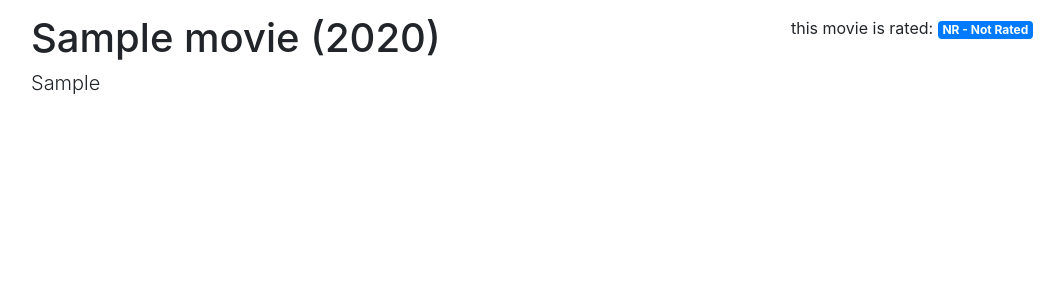
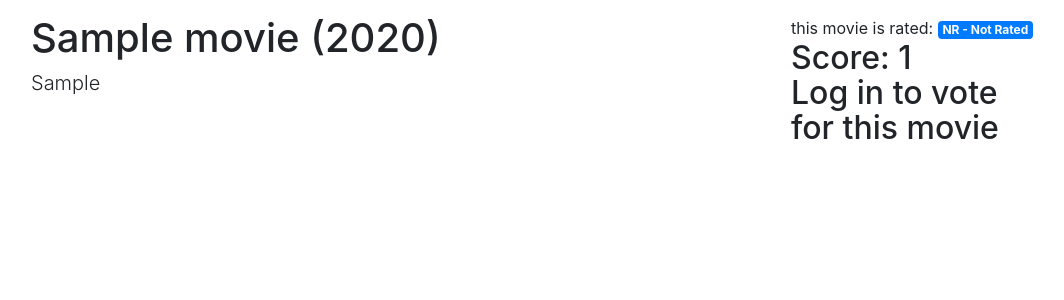
Before and after one commit to Gabkings/MyMDB, a Django app: page /movie/1 in a window 1280 px wide. Shown: the part 40-340 px from the top of the page, without its empty margins (54-1118 px from the left). Run offline with Django 3.2, Linux system fonts and the light colour scheme; tables that the repository leaves empty hold one stand-in row (values such as "Sample post"); some libraries are stand-ins or nearby versions.

Commit message:
added voting feature to movies

```diff
--- a/django/core/models.py
+++ b/django/core/models.py
@@ -1,4 +1,8 @@
 from django.db import models
+from django.db.models.aggregates import (
+    Sum
+)
+from django.conf import settings
 
 # Create your models here.
 
@@ -9,6 +13,11 @@ class MovieManager(models.Manager):
         qs = qs.prefetch_related(
             'writers','actors'
         )
+        return qs
+
+    def all_with_related_persons_and_score(self):
+        qs = self.all_with_related_persons()
+        qs = qs.annotate(score=Sum('vote__value'))
         return qs
 
 class Movie(models.Model):
@@ -29,7 +38,7 @@ class Movie(models.Model):
     year = models.PositiveIntegerField()
     rating = models.IntegerField(
         choices=RATINGS,
-        default=NOT_RATED
+        default=NOT_RATED,
     )
     runtime = models.PositiveIntegerField()
     website = models.URLField(blank=True)
@@ -111,3 +120,46 @@ class Role(models.Model):
 
     class Meta:
         unique_together = ('movie','person','name')
+
+class VoteManager(models.Manager):
+
+    def get_vote_or_unsaved_blank_vote(self, movie, user):
+        try:
+            return Vote.objects.get(
+                movie=movie,
+                user=user)
+        except Vote.DoesNotExist:
+            return Vote(
+                movie=movie,
+                user=user)
+
+
+
+
+class Vote(models.Model):
+    UP = 1
+    DOWN = -1
+    VALUE_CHOICES = (
+        (UP, "👍",),
+        (DOWN, "👎",),
+    )
+
+    value = models.SmallIntegerField(
+        choices=VALUE_CHOICES,
+    )
+    user = models.ForeignKey(
+        settings.AUTH_USER_MODEL,
+        on_delete=models.CASCADE
+    )
+    movie = models.ForeignKey(
+        Movie,
+        on_delete=models.CASCADE,
+    )
+    voted_on = models.DateTimeField(
+        auto_now=True
+    )
+
+    objects = VoteManager()
+
+    class Meta:
+        unique_together = ('user', 'movie')
--- a/django/core/templates/core/movie_detail.html
+++ b/django/core/templates/core/movie_detail.html
@@ -12,5 +12,25 @@
 {% block sidebar %}
 <div>
 this movie is rated: <span class="badge badge-primary"> {{object.get_rating_display}}</span>
+
 </div>
+<div><h2> Score: {{object.score|default_if_none:'TBD'}}
+
+<div >
+    {% if vote_form %}
+      <form
+          method="post"
+          action="{{ vote_form_url }}" >
+        {% csrf_token %}
+        {{ vote_form.as_p }}
+        <button
+            class="btn btn-primary" >
+          Vote
+        </button >
+      </form >
+    {% else %}
+      <p >Log in to vote for this
+        movie</p >
+    {% endif %}
+  </div >
 {% endblock sidebar %}
--- a/django/core/urls.py
+++ b/django/core/urls.py
@@ -5,6 +5,8 @@ from . import views
 app_name = 'core'
 
 urlpatterns = [
+    path('movie/<int:movie_id>/vote', views.CreateVote.as_view(), name='CreateVote'),
+    path('movie/<int:movie_id>/vote/<int:pk>', views.UpdateVote.as_view(), name='UpdateVote'),
     path('', views.MovieList.as_view(), name='MovieList'),
     path('movie/<int:pk>', views.MovieDetail.as_view(), name="MovieDetail"),
 ]
--- a/django/core/views.py
+++ b/django/core/views.py
@@ -1,9 +1,13 @@
-from django.shortcuts import render
 
+from django.urls import reverse
+from core.forms import VoteForm
+from django.core.exceptions import PermissionDenied
+from django.contrib.auth.mixins import LoginRequiredMixin
+from django.shortcuts import redirect
 # Create your views here.
-from django.views.generic import ListView, DetailView
+from django.views.generic import ListView, DetailView, UpdateView, CreateView
 
-from core.models import Movie,Person
+from core.models import Movie,Person, Vote
 
 class MovieList(ListView):
     model = Movie
@@ -25,8 +29,96 @@ class MovieList(ListView):
 
 class MovieDetail(DetailView):
     queryset = (
-        Movie.objects.all_with_related_persons()
-    )
+        Movie.objects
+            .all_with_related_persons_and_score())
+
+
+    def get_context_data(self, **kwargs):
+        ctx = super().get_context_data(**kwargs)
+        if self.request.user.is_authenticated:
+            vote = Vote.objects.get_vote_or_unsaved_blank_vote(
+                movie=self.object,
+                user=self.request.user
+            )
+            if vote.id:
+                vote_form_url = reverse(
+                    'core:UpdateVote',
+                    kwargs={
+                        'movie_id':vote.movie.id,
+                        'pk':vote.id
+                    }
+                )
+            else:
+                vote_form_url = (
+                    reverse('core:CreateVote',
+                    kwargs={
+                        'movie_id':self.object.id
+                    })
+                )
+            vote_form = VoteForm(instance=vote)
+            ctx['vote_form'] = vote_form
+            ctx['vote_form_url'] = vote_form_url
+
+        return ctx
 
 class PersonDetail(DetailView):
     queryset = Person.objects.all_with_prefetch_movies()
+
+
+class CreateVote(LoginRequiredMixin, CreateView):
+    form_class = VoteForm
+
+    def get_initial(self):
+        initial = super().get_initial()
+        initial['user'] = self.request.user.id
+        initial['movie'] = self.kwargs['movie_id']
+        return initial
+
+    def get_success_url(self):
+        movie_id = self.object.movie.id
+        return reverse(
+            'core:MovieDetail',
+            kwargs={
+                'pk': movie_id
+            }
+        )
+
+    def render_to_response(self, context, **response_kwargs):
+        movie_id = context['object'].id
+        movie_detail_url = reverse('core:MovieDetail',
+        kwargs={'pk':movie_id})
+        return redirect(
+            to=movie_detail_url
+        )
+
+
+class UpdateVote(LoginRequiredMixin, UpdateView):
+    form_class = VoteForm()
+    queryset = Vote.objects.all()
+
+    def get_object(self, queryset=None):
+        vote = super().get_object(queryset)
+        user = self.request.user
+        if vote.user != user:
+            raise PermissionDenied(
+            'cannot change another'
+            'users vote'
+        )
+        return vote
+
+    def get_success_url(self):
+        movie_id = self.objects.movie.id
+        return reverse(
+            'core:MovieDetail',
+            kwargs={'pk':movie_id}
+        )
+
+    def render_to_response(self, context, **response_kwargs):
+        movie_id = context['object'].id
+        movie_detail_url = reverse(
+            'core:MovieDetail',
+            kwargs={'pk':movie_id}
+        )
+        return redirect(
+            to=movie_detail_url
+        )
--- a/django/users/urls.py
+++ b/django/users/urls.py
@@ -8,5 +8,5 @@ app_name = 'user'
 urlpatterns = [
     path('login/', auth_views.LoginView.as_view(), name='login'),
     path('logout/', auth_views.LogoutView.as_view(), name='logout'),
-    path('register', views.RegisterView, name='register'),
+    path('register', views.RegisterView.as_view(), name='register'),
 ]
```
Also changed, not shown: django/core/forms.py (added, +25 -0 lines), django/config/settings.py (line endings or trailing spaces), django/core/migrations/0004_vote.py (added).
